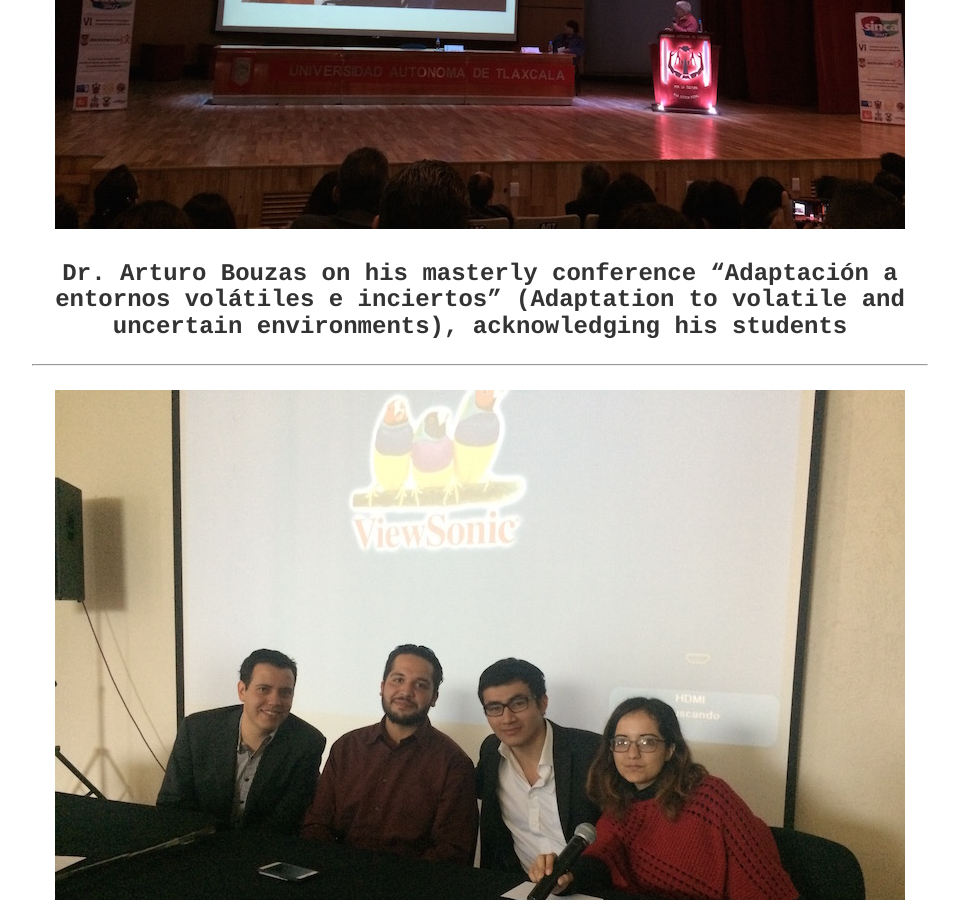
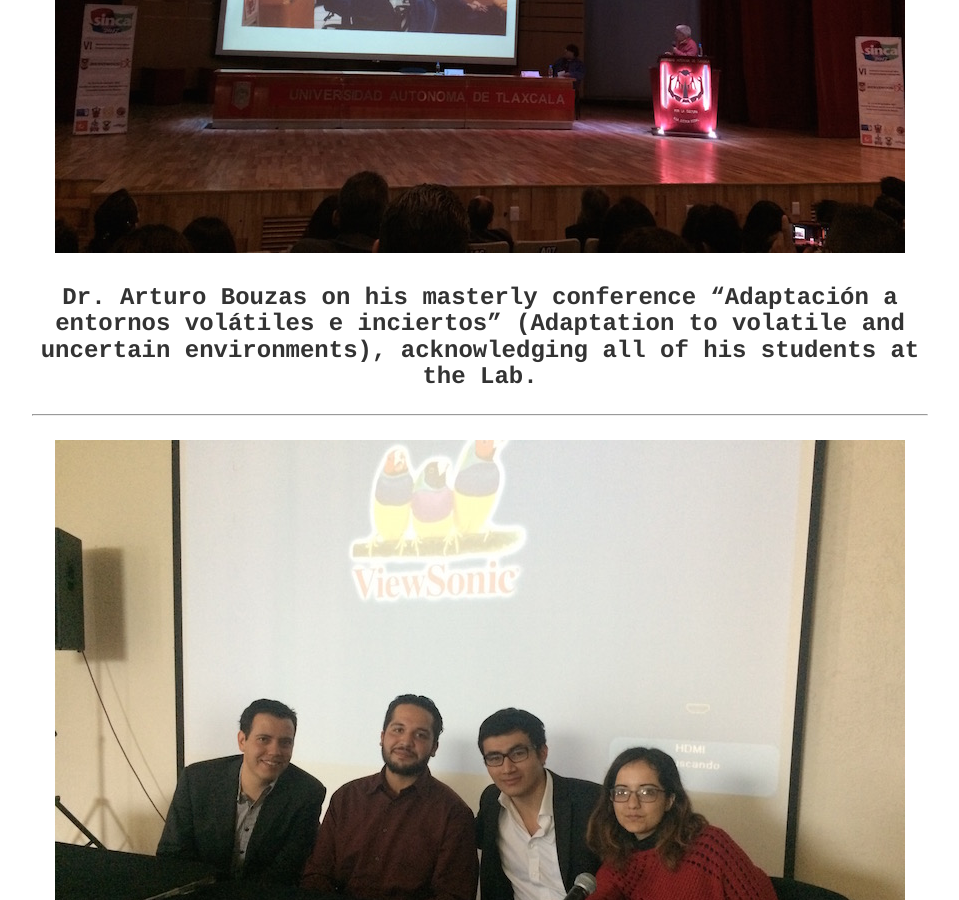
Before and after one commit to BouzasLab25/bouzaslab25.github.io, a Jekyll site: the page built from _posts/2017-11-14-posts-from-lab-25.md, in a window 1280 px wide and 900 px high, scrolled down 1681 px. Shown: the whole window, without its empty margins (160-1119 px from the left). Built offline with Jekyll 4.4.1, drawn with Linux system fonts in a browser that asks for light colours.

Commit message:
Update 2017-11-14-posts-from-lab-25.md

```diff
--- a/_posts/2017-11-14-posts-from-lab-25.md
+++ b/_posts/2017-11-14-posts-from-lab-25.md
@@ -12,6 +12,7 @@ Members from Lab25 participated in SINCA VI, at Tlaxcala, Tlaxcala.
 ____
 
 ![Alt text](/LabPictures/IMG_8626.JPG)
+
 **Lab 25 at the Autonomous University of Tlaxcala**
 
 
@@ -19,7 +20,7 @@ ____
 
 ![Alt text](/LabPictures/IMG_8581 2.JPG)
 
-**Dr. Arturo Bouzas on his masterly conference "Adaptación a entornos volátiles e inciertos" (Adaptation to volatile and uncertain environments), acknowledging his students**
+**Dr. Arturo Bouzas on his masterly conference "Adaptación a entornos volátiles e inciertos" (Adaptation to volatile and uncertain environments), acknowledging all of his students at the Lab.**
 
 
 ____
```
